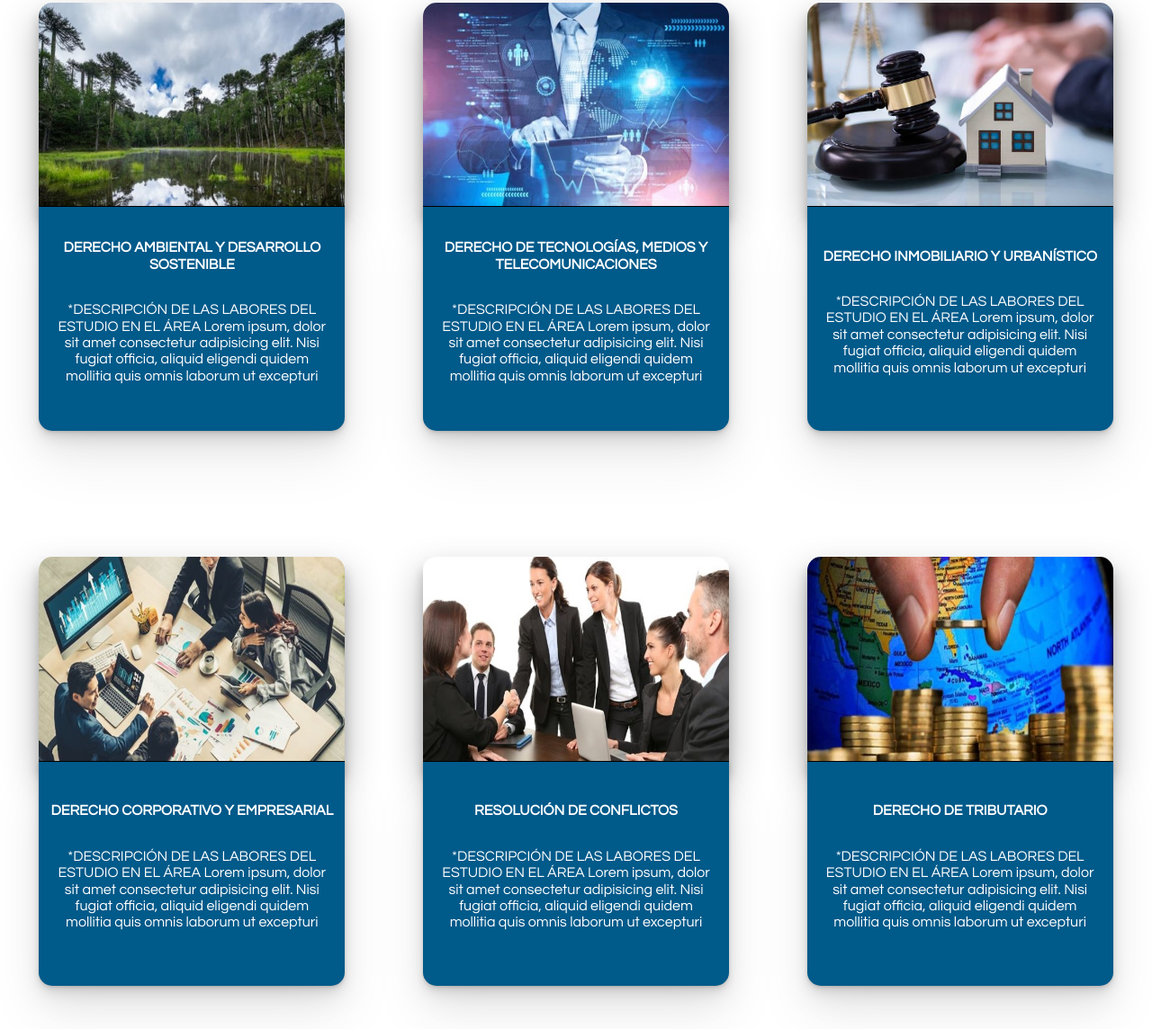
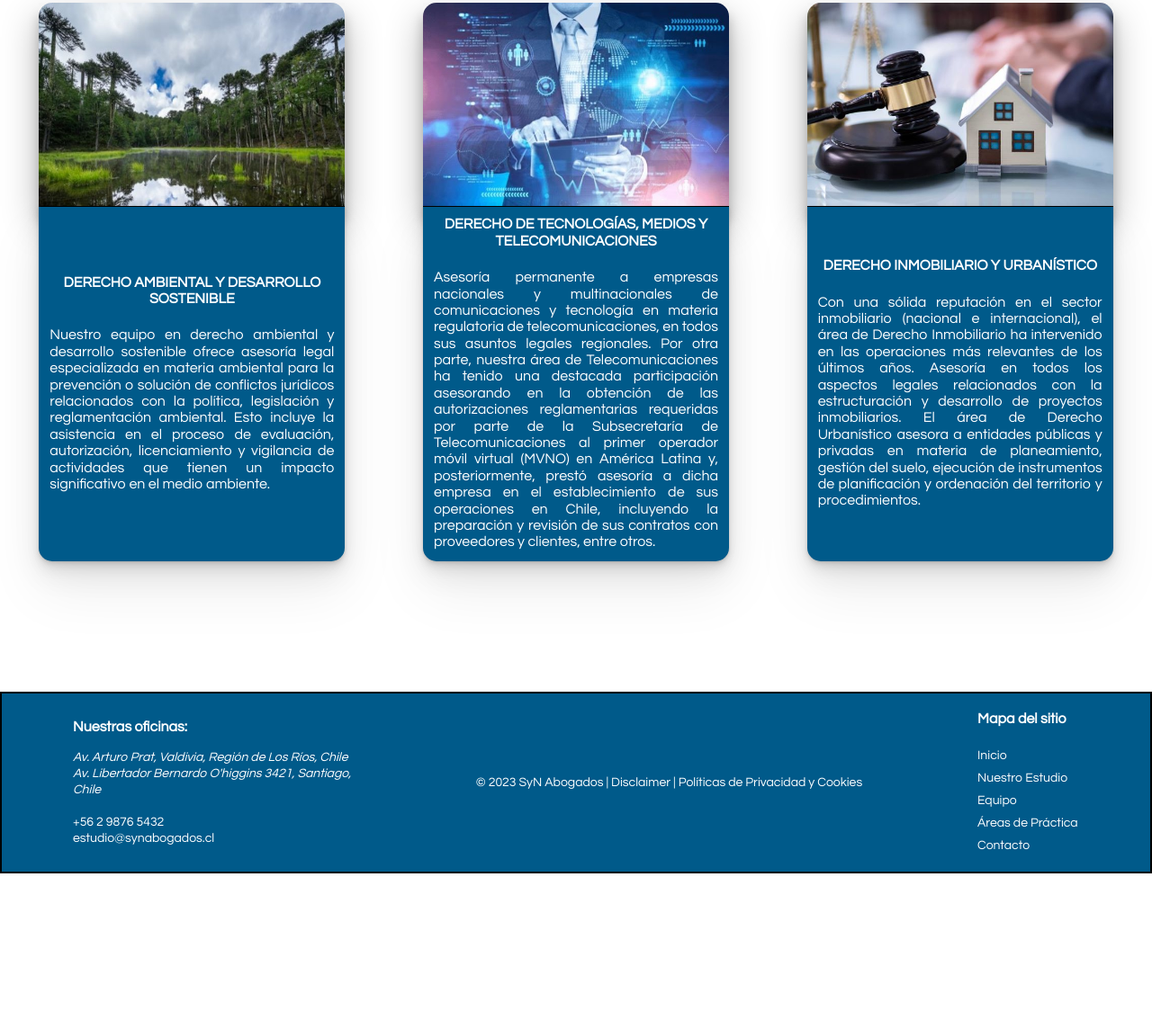
Before and after one commit to cristobalhiza/SyN-Abogados, a website: page index.html in a window 1280 px wide. Shown: the part 1908-3052 px from the top of the page at 90% size. After the commit the page ends 2879 px from the top, so only its background shows below. Drawn offline with nearby package versions, Linux system fonts and the light colour scheme.

Commit message:
agrega texto en services, animaciones page equipo

```diff
--- a/index.html
+++ b/index.html
@@ -82,84 +82,32 @@
         <section class="services">
             <article class="services-article">
                 <div class=" services-article__img-wrapper">
-                    <img src="./img/services/derecho-ambiental-m1.jpg" alt="Imagen D° Ambiental"
+                    <img src="./img/services/derecho-ambiental-m1.jpg" alt="Imagen Derecho Ambiental"
                         class="services-article__img">
                 </div>
                 <div class="services-article__card">
                     <h3 class="services-article__heading">Derecho Ambiental y Desarrollo Sostenible</h3>
-                    <p class="services-article__text">*DESCRIPCIÓN DE LAS LABORES DEL ESTUDIO EN EL ÁREA Lorem ipsum,
-                        dolor
-                        sit amet consectetur adipisicing elit. Nisi fugiat officia, aliquid eligendi quidem mollitia
-                        quis
-                        omnis laborum ut excepturi</p>
+                    <p class="services-article__text">Nuestro equipo en derecho ambiental y desarrollo sostenible ofrece asesoría legal especializada en materia ambiental para la prevención o solución de conflictos jurídicos relacionados con la política, legislación y reglamentación ambiental. Esto incluye la asistencia en el proceso de evaluación, autorización, licenciamiento y vigilancia de actividades que tienen un impacto significativo en el medio ambiente.</p>
                 </div>
             </article>
             <article class="services-article">
                 <div class="services-article__img-wrapper">
-                    <img src="./img/services/derecho-telecom.jpg" alt="Imgagen D° Telecomunicaciones"
+                    <img src="./img/services/derecho-telecom.jpg" alt="Imgagen Derecho Telecomunicaciones"
                         class="services-article__img">
                 </div>
                 <div class="services-article__card">
                     <h3 class="services-article__heading">Derecho de Tecnologías, Medios y Telecomunicaciones</h3>
-                    <p class="services-article__text">*DESCRIPCIÓN DE LAS LABORES DEL ESTUDIO EN EL ÁREA Lorem ipsum,
-                        dolor
-                        sit amet consectetur adipisicing elit. Nisi fugiat officia, aliquid eligendi quidem mollitia
-                        quis
-                        omnis laborum ut excepturi</p>
+                    <p class="services-article__text">Asesoría permanente a empresas nacionales y multinacionales de comunicaciones y tecnología en materia regulatoria de telecomunicaciones, en todos sus asuntos legales regionales. Por otra parte, nuestra área de Telecomunicaciones ha tenido una destacada participación asesorando en la obtención de las autorizaciones reglamentarias requeridas por parte de la Subsecretaría de Telecomunicaciones al primer operador móvil virtual (MVNO) en América Latina y, posteriormente, prestó asesoría a dicha empresa en el establecimiento de sus operaciones en Chile, incluyendo la preparación y revisión de sus contratos con proveedores y clientes, entre otros.</p>
                 </div>
             </article>
-            <article class="services-article">
+            <article class="services-article services-article--index">
                 <div class="services-article__img-wrapper">
-                    <img src="./img/services/derecho-inmobiliario-y-urbanistico.jpg" alt="Imagen D° Inmobiliario"
+                    <img src="./img/services/derecho-inmobiliario-y-urbanistico.jpg" alt="Imagen Derecho Inmobiliario"
                         class="services-article__img">
                 </div>
                 <div class="services-article__card">
                     <h3 class="services-article__heading">Derecho Inmobiliario y Urbanístico</h3>
-                    <p class="services-article__text">*DESCRIPCIÓN DE LAS LABORES DEL ESTUDIO EN EL ÁREA Lorem ipsum,
-                        dolor sit amet consectetur adipisicing elit. Nisi fugiat officia, aliquid eligendi quidem
-                        mollitia quis omnis laborum ut excepturi</p>
-                </div>
-            </article>
-            <article class="services-article services-article--mobile1">
-                <div class="services-article__img-wrapper">
-                    <img src="./img/services/corporativo-negocios.jpg" alt="Imagen D° Corporativo"
-                        class="services-article__img">
-                </div>
-                <div class="services-article__card">
-                    <h3 class="services-article__heading">Derecho Corporativo y Empresarial</h3>
-                    <p class="services-article__text">*DESCRIPCIÓN DE LAS LABORES DEL ESTUDIO EN EL ÁREA Lorem ipsum,
-                        dolor
-                        sit amet consectetur adipisicing elit. Nisi fugiat officia, aliquid eligendi quidem mollitia
-                        quis
-                        omnis laborum ut excepturi</p>
-                </div>
-            </article>
-            <article class="services-article services-article--mobile2">
-                <div class="services-article__img-wrapper">
-                    <img src="./img/services/resolucion-conflictos.jpg" alt="Imgagen D° Telecomunicaciones"
-                        class="services-article__img">
-                </div>
-                <div class="services-article__card">
-                    <h3 class="services-article__heading">Resolución de Conflictos</h3>
-                    <p class="services-article__text">*DESCRIPCIÓN DE LAS LABORES DEL ESTUDIO EN EL ÁREA Lorem ipsum,
-                        dolor
-                        sit amet consectetur adipisicing elit. Nisi fugiat officia, aliquid eligendi quidem mollitia
-                        quis
-                        omnis laborum ut excepturi</p>
-                </div>
-            </article>
-            <article class="services-article services-article--mobile2">
-                <div class="services-article__img-wrapper">
-                    <img src="./img/services/tributario-m.png" alt="Imgagen D° tributario"
-                        class="services-article__img">
-                </div>
-                <div class="services-article__card">
-                    <h3 class="services-article__heading">Derecho de Tributario</h3>
-                    <p class="services-article__text">*DESCRIPCIÓN DE LAS LABORES DEL ESTUDIO EN EL ÁREA Lorem ipsum,
-                        dolor
-                        sit amet consectetur adipisicing elit. Nisi fugiat officia, aliquid eligendi quidem mollitia
-                        quis
-                        omnis laborum ut excepturi</p>
+                    <p class="services-article__text">Con una sólida reputación en el sector inmobiliario (nacional e internacional), el área de Derecho Inmobiliario ha intervenido en las operaciones más relevantes de los últimos años. Asesoría en todos los aspectos legales relacionados con la estructuración y desarrollo de proyectos inmobiliarios. El área de Derecho Urbanístico asesora a entidades públicas y privadas en materia de planeamiento, gestión del suelo, ejecución de instrumentos de planificación y ordenación del territorio y procedimientos.</p>
                 </div>
             </article>
         </section>
--- /dev/null
+++ b/package.json
@@ -0,0 +1,5 @@
+{
+  "dependencies": {
+    "animate.css": "^4.1.1"
+  }
+}
--- a/scss/components/_components.scss
+++ b/scss/components/_components.scss
@@ -99,6 +99,20 @@
         justify-content: space-between;
         background-color: transparent;
 
+        @include MQ-mt {
+
+            grid-column: span 2;
+
+            &--index {
+                grid-row: 2/3 ;
+                grid-column: 2/4 ;
+                @include MQ-XL {
+                    grid-column: span 2;
+                    grid-row: auto;
+                }
+            }
+        }
+
         &__card {
             display: flex;
             flex-direction: column;
@@ -132,14 +146,14 @@
         &__heading {
             font-size: $size-texto;
             text-align: center;
-            margin-bottom: 1.6rem;
+            margin: 1rem auto;
             text-transform: uppercase;
         }
 
         &__text {
             font-size: $size-texto;
-            text-align: center;
-            padding: 1.6rem;
+            text-align: justify;
+            padding: 1.2rem;
         }
 
         &--mobile1 {
@@ -158,19 +172,19 @@
             }
         }
 
-        @include MQ-md {
+        @include MQ-mt {
                 padding: 4.5rem 3rem;
         }
     }
 
-    @include MQ-md {
-            grid-template-columns: repeat(2, 1fr);
+    @include MQ-mt {
+            grid-template: auto auto / 1fr 1fr 1fr 1fr;
             column-gap: 0;
 
     }
 
     @include MQ-XL() {
-        grid-template-columns: repeat(3, 1fr);
+        grid-template-columns: repeat(6, 1fr);
         margin: 0 auto 50px;
         padding: 0 0;
         column-gap: 0rem;
--- a/scss/pages/equipo.scss
+++ b/scss/pages/equipo.scss
@@ -93,7 +93,7 @@
         background-color: whitesmoke;
         border-style: solid;
         border-width: 1px 1px 0 1px;
-        border-color: black;
+        border-color: $color-principal;
 
         @include MQ-md {
             min-height: 220px;
```
Also changed, not shown: pages/areas.html (+16 -38 lines), pages/equipo.html (+4 -1 lines), styles/style.css, 2 other files.
